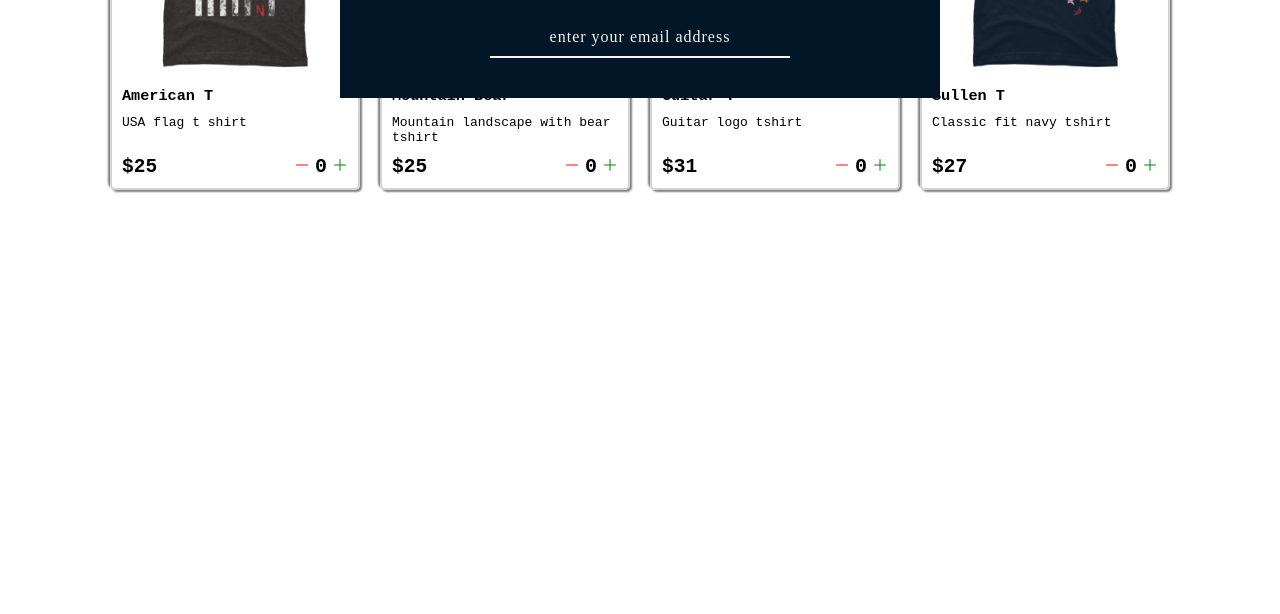
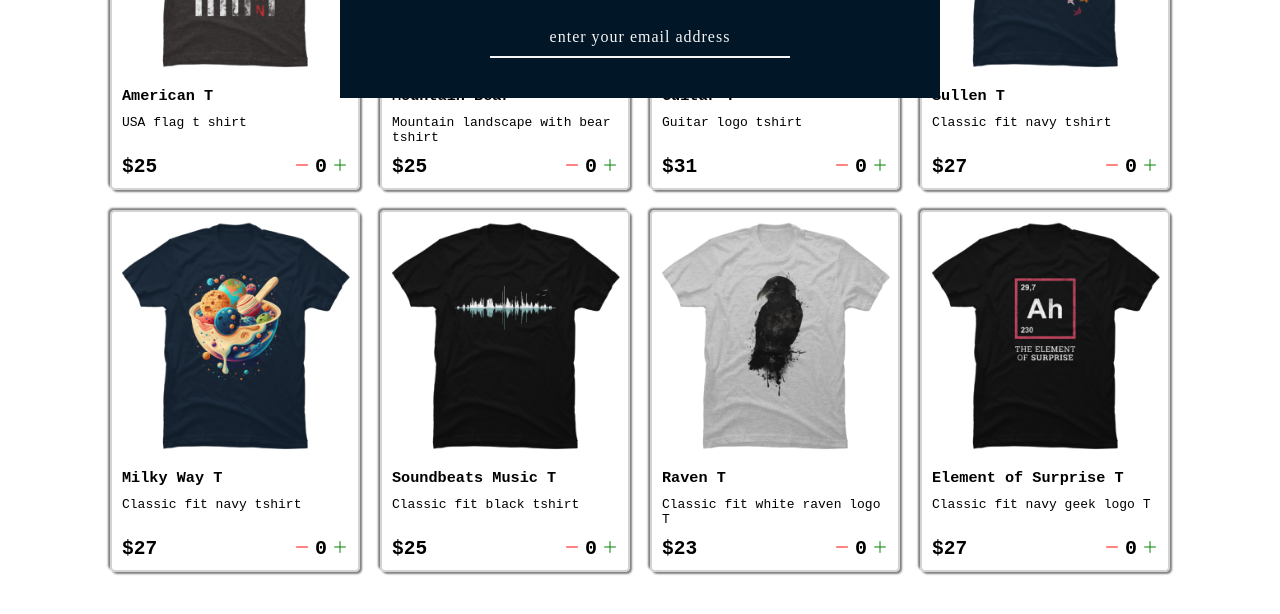
Before and after one commit to AlexM-FullStack/Tshirt-Store, a plain HTML site: page index.html in a window 1280 px wide. Shown: the part 318-932 px from the top of the page. Before the commit the page ends 800 px from the top, so only its background shows below. Drawn offline with nearby package versions, Linux system fonts and the light colour scheme.

Commit message:
new products and module

```diff
--- a/index.html
+++ b/index.html
@@ -34,6 +34,6 @@
         </div>
     </div>
 
-    <script src="index.js"></script>
+    <script src="index.js" type="module"></script>
 </body>
 </html>
--- a/index.js
+++ b/index.js
@@ -1,36 +1,7 @@
+import shopProductsData from "./products.js"
+
 const shopEl = document.getElementById('shop')
 const cartAmount = document.querySelector('.cartAmount')
-
-let shopProductsData = [
-    {
-        id: 1,
-        name: 'American T',
-        price: 25,
-        description: 'USA flag t shirt',
-        img: 'images/american.png'
-    },
-    {
-        id: 2,
-        name: 'Mountain Bear',
-        price: 25,
-        description: 'Mountain landscape with bear tshirt',
-        img: 'images/bear.png'
-
-    },
-    {
-        id: 3,
-        name: 'Guitar T',
-        price: 31,
-        description: 'Guitar logo tshirt',
-        img: 'images/guitar.png'
-    },
-    {
-        id: 4,
-        name: 'Sullen T',
-        price: 27,
-        description: 'Classic fit navy tshirt',
-        img: 'images/flying.png'
-    }]
 
 function generateShopContent(){
     return shopEl.innerHTML = shopProductsData.map(product => {
--- /dev/null
+++ b/products.js
@@ -0,0 +1,61 @@
+let shopProductsData = [
+    {
+        id: 1,
+        name: 'American T',
+        price: 25,
+        description: 'USA flag t shirt',
+        img: 'images/american.png'
+    },
+    {
+        id: 2,
+        name: 'Mountain Bear',
+        price: 25,
+        description: 'Mountain landscape with bear tshirt',
+        img: 'images/bear.png'
+
+    },
+    {
+        id: 3,
+        name: 'Guitar T',
+        price: 31,
+        description: 'Guitar logo tshirt',
+        img: 'images/guitar.png'
+    },
+    {
+        id: 4,
+        name: 'Sullen T',
+        price: 27,
+        description: 'Classic fit navy tshirt',
+        img: 'images/flying.png'
+    },
+    {
+        id: 5,
+        name: 'Milky Way T',
+        price: 27,
+        description: 'Classic fit navy tshirt',
+        img: 'images/milky way.png'
+    },
+    {
+        id: 6,
+        name: 'Soundbeats Music T',
+        price: 25,
+        description: 'Classic fit black tshirt',
+        img: 'images/music.png'
+    },
+    {
+        id: 7,
+        name: 'Raven T',
+        price: 23,
+        description: 'Classic fit white raven logo T',
+        img: 'images/raven.png'
+    },
+    {
+        id: 8,
+        name: 'Element of Surprise T',
+        price: 27,
+        description: 'Classic fit navy geek logo T',
+        img: 'images/surprise.png'
+    }
+]
+
+export default shopProductsData
--- a/style.css
+++ b/style.css
@@ -59,6 +59,12 @@ body {
     display: flex;
     flex-direction: column;
     box-shadow: 2px 2px 2px gray, -2px -2px 2px gray;
+    transition: all 1s ease-in-out;
+}
+
+.item:hover {
+    transform: scale(1.1);
+
 }
 
 .details {
```
Also changed, not shown: images/billabong.jpg (deleted), images/milky way.png (added), images/music.png (added), images/raven.png (added), images/rip curl.jpg (deleted), images/rusty.jpg (deleted), images/sullen.jpg (deleted), images/surprise.png (added).
